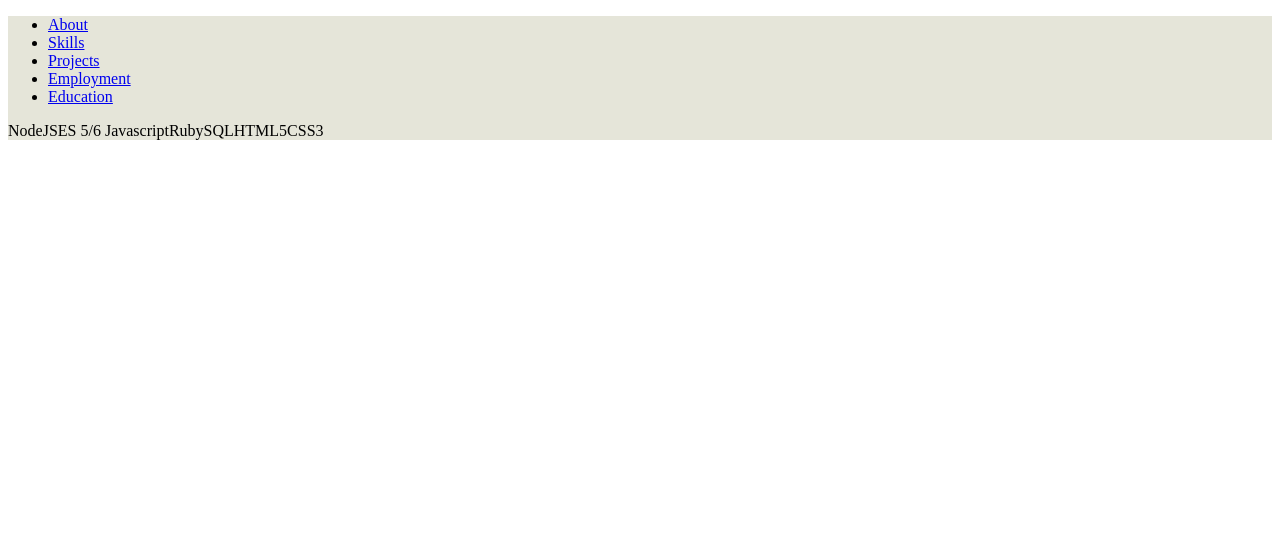
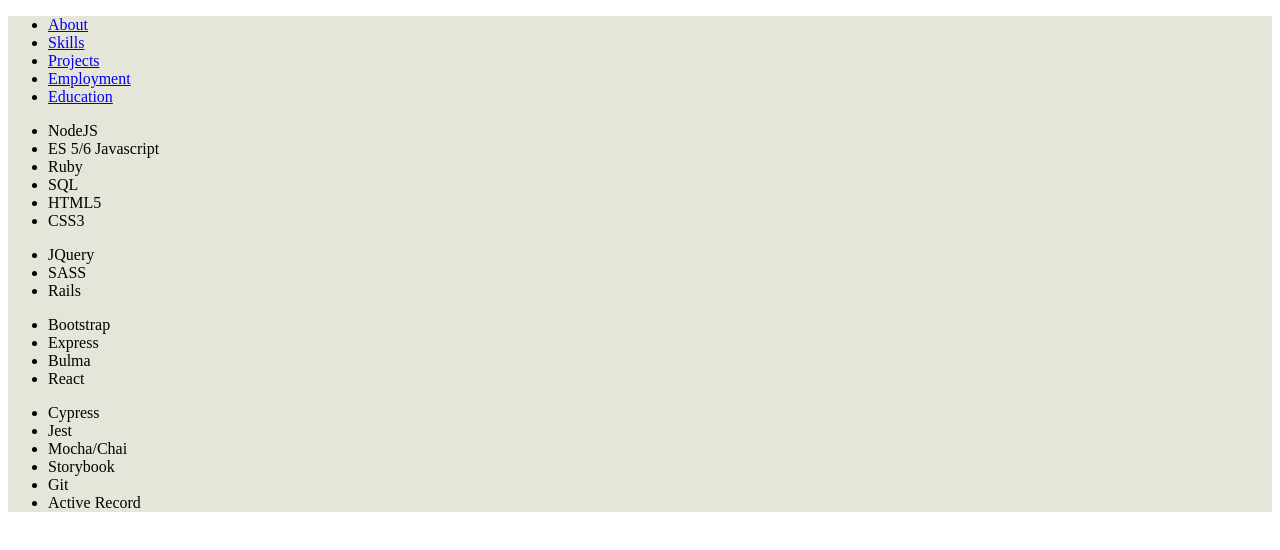
Before and after one commit to hurtlethefrog/react-resume, a React (Create React App) app in the folder my-app/: page /skills in a window 1280 px wide. Shown: the top 550 px of the page. Built offline with nearby package versions, Linux system fonts and the light colour scheme.

Commit message:
list creator helper for skills

```diff
--- a/my-app/src/components/Skills.js
+++ b/my-app/src/components/Skills.js
@@ -3,9 +3,18 @@
 import "./styles.scss";
 
 export default function Skills(props) {
+  const listCreator = arr => {
+    return arr.map(item => {
+      return <li key={item}>{item}</li>;
+    });
+  };
+
   return (
     <section className="skills">
-      <div>{props.languages}</div>
+      <ul>{listCreator(props.languages)}</ul>
+      <ul>{listCreator(props.frameworks)}</ul>
+      <ul>{listCreator(props.libraries)}</ul>
+      <ul>{listCreator(props.testingTools)}</ul>
     </section>
   );
 }
```
